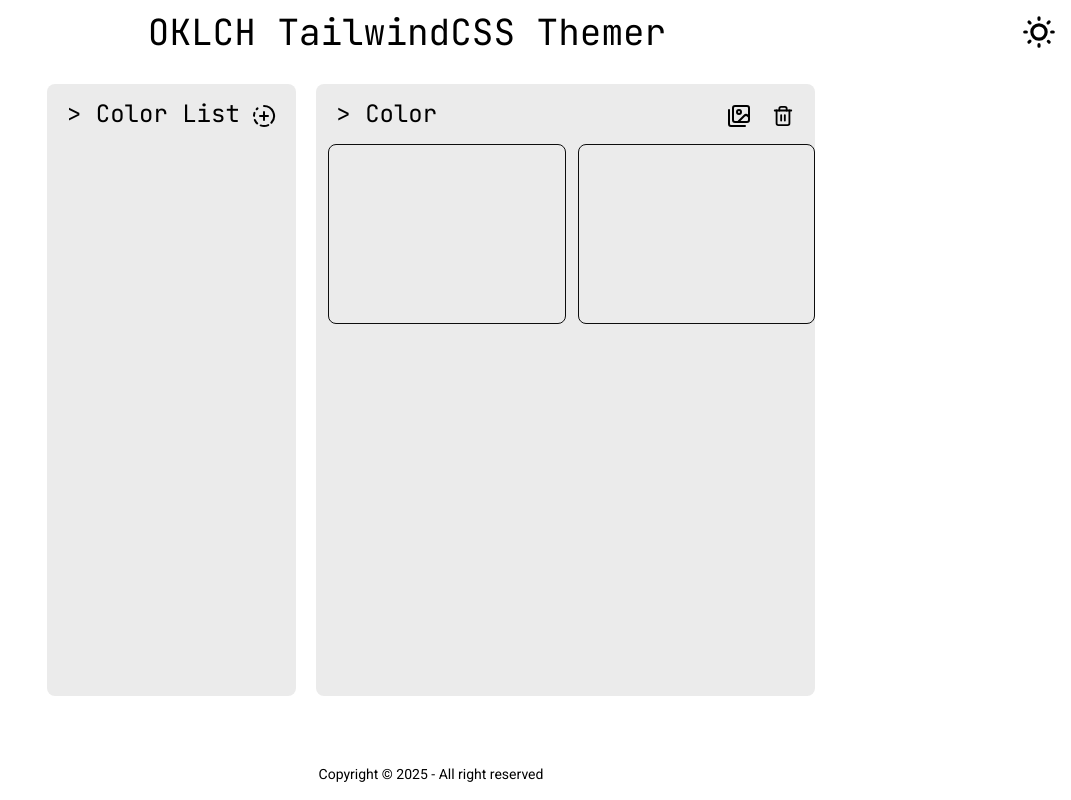
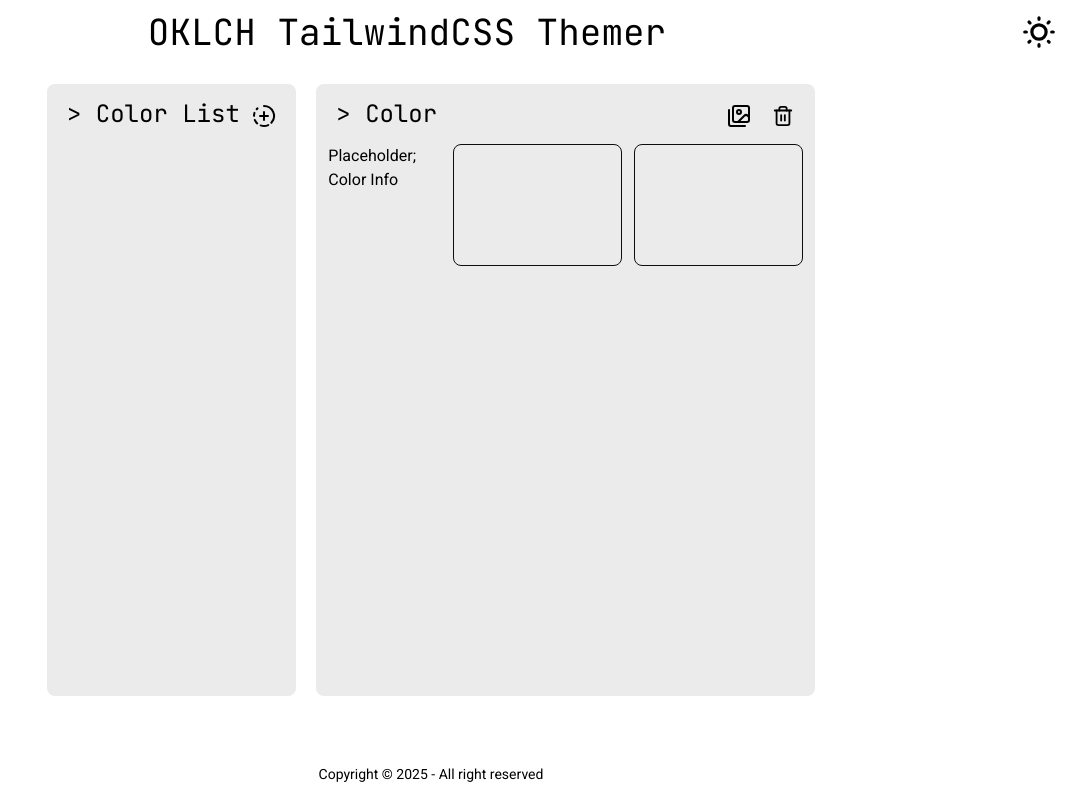
Before and after one commit to ElleAquilina/oklch-themer, a React (Vite) app: page / in a window 1280 px wide. Shown: the whole page, without its empty margins (209-1280 px from the left). Built offline with nearby package versions, Linux system fonts and the light colour scheme.

Commit message:
Display card layout update

```diff
--- a/src/components/oklch-display.tsx
+++ b/src/components/oklch-display.tsx
@@ -10,7 +10,7 @@
     function handleRemove() {}
 
     return (
-        <div className='px-3'>
+        <div className='flex h-full flex-col px-3'>
             <div className='sticky top-0 flex flex-row items-center justify-between p-2'>
                 <h2 className='text-xl md:text-2xl'>&gt;&nbsp;Color</h2>
                 <div className='mt-1 space-x-3'>
@@ -28,15 +28,19 @@
                     </button>
                 </div>
             </div>
-            <div className='flex h-full flex-row space-x-3'>
+            <div className='flex h-1/5 flex-row gap-3'>
+                <div>Placeholder; Color Info</div>
+                <div>
                     <canvas
-                    className='border-primary rounded-box w-1/2 border-1'
+                        className='border-primary rounded-box h-full w-full border-1'
                         style={{
                             backgroundColor: formatCss(color?.oklch),
                         }}
                     />
+                </div>
+                <div>
                     <canvas
-                    className='border-primary rounded-box w-1/2 border-1'
+                        className='border-primary rounded-box h-full w-full border-1'
                         style={{
                             // TODO: Fix canvas display conditions
                             backgroundColor: formatCss(
@@ -46,5 +50,6 @@
                     />
                 </div>
             </div>
+        </div>
     )
 }
```
Lines whose indentation alone changed are shown as unchanged.
